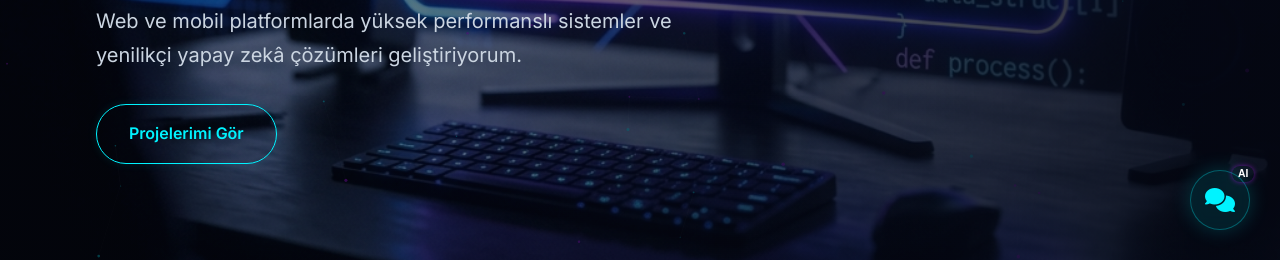
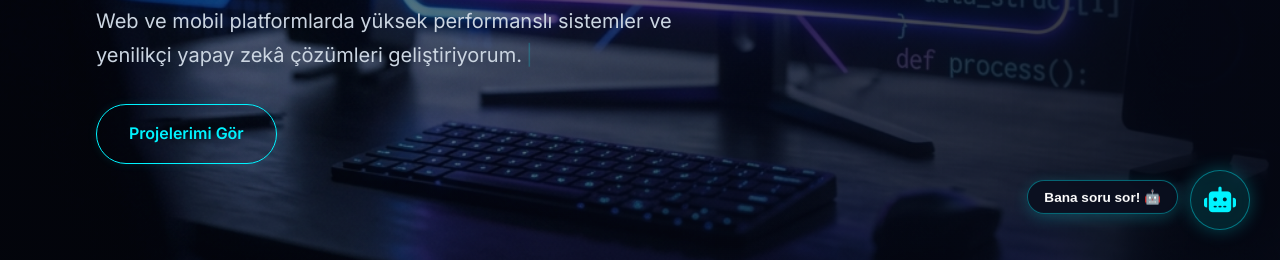
Before and after one commit to Aleyna134/portfolio-website, a website: page index.html in a window 1280 px wide. Shown: the part 540-800 px from the top of the page. Drawn offline with Linux system fonts and the light colour scheme.

Commit message:
style: replace chat bubble icon with robot head and add floating pill label

```diff
--- a/index.html
+++ b/index.html
@@ -360,8 +360,10 @@
     <div id="chatbot-widget" class="chatbot-container">
         <!-- Floating Toggle Button -->
         <button id="chatbot-toggle" class="chatbot-toggle-btn" aria-label="Sohbet Robotunu Aç">
-            <i class="fas fa-comments"></i>
-            <span class="chat-badge">AI</span>
+            <span class="chatbot-label-pill" data-i18n="chat_button_label">Bana soru sor! 🤖</span>
+            <div class="chatbot-icon-circle">
+                <i class="fas fa-robot"></i>
+            </div>
         </button>
 
         <!-- Chat Window -->
--- a/script.js
+++ b/script.js
@@ -79,7 +79,8 @@ const translations = {
         chat_suggest_3: "İletişim bilgileri?",
         chat_error: "Bağlantı hatası oluştu. Lütfen tekrar deneyin.",
         chat_limit_error: "Mesajınız 1000 karakterden uzun olamaz.",
-        chat_welcome: "Merhaba! Ben Aleyna'nın yapay zekâ asistanıyım. Aleyna'nın projeleri, eğitimi veya yetenekleri hakkında merak ettiklerinizi bana sorabilirsiniz."
+        chat_welcome: "Merhaba! Ben Aleyna'nın yapay zekâ asistanıyım. Aleyna'nın projeleri, eğitimi veya yetenekleri hakkında merak ettiklerinizi bana sorabilirsiniz.",
+        chat_button_label: "Bana soru sor! 🤖"
     },
     en: {
         nav_about: "About",
@@ -161,12 +162,19 @@ const translations = {
         chat_suggest_3: "Contact details?",
         chat_error: "A connection error occurred. Please try again.",
         chat_limit_error: "Your message cannot exceed 1000 characters.",
-        chat_welcome: "Hello! I am Aleyna's virtual assistant. You can ask me anything about her projects, education, or technical skills."
+        chat_welcome: "Hello! I am Aleyna's AI assistant. Feel free to ask me anything about Aleyna's projects, education, or skills.",
+        chat_button_label: "Ask me anything! 🤖"
     }
 };
 
 document.addEventListener('DOMContentLoaded', () => {
 
+    const chatbotToggle = document.getElementById('chatbot-toggle');
+    if (chatbotToggle) {
+        chatbotToggle.addEventListener('click', () => {
+            chatbotToggle.classList.toggle('open');
+        });
+    }
 
 
     // --- Typewriter Animation Logic ---
@@ -547,6 +555,7 @@ document.addEventListener('DOMContentLoaded', () => {
     if (chatbotToggle && chatbotWindow && chatClose) {
         chatbotToggle.addEventListener('click', () => {
             chatbotWindow.classList.toggle('hidden');
+            chatbotToggle.classList.toggle('open');
             if (!chatbotWindow.classList.contains('hidden')) {
                 sendWelcomeMessage();
                 chatInput.focus();
@@ -555,6 +564,7 @@ document.addEventListener('DOMContentLoaded', () => {
 
         chatClose.addEventListener('click', () => {
             chatbotWindow.classList.add('hidden');
+            chatbotToggle.classList.remove('open');
         });
     }
 
--- a/styles.css
+++ b/styles.css
@@ -866,41 +866,76 @@ footer {
 
 /* Floating Toggle Button */
 .chatbot-toggle-btn {
+    background: transparent;
+    border: none;
+    cursor: pointer;
+    display: flex;
+    align-items: center;
+    gap: 12px;
+    padding: 0;
+    position: relative;
+    outline: none;
+}
+
+.chatbot-label-pill {
+    background: rgba(10, 15, 30, 0.85);
+    border: 1px solid rgba(0, 243, 255, 0.4);
+    color: #ffffff;
+    font-size: 0.85rem;
+    font-weight: 600;
+    padding: 8px 16px;
+    border-radius: 20px;
+    white-space: nowrap;
+    box-shadow: 0 4px 15px rgba(0, 243, 255, 0.2);
+    backdrop-filter: blur(10px);
+    transition: all 0.3s cubic-bezier(0.175, 0.885, 0.32, 1.275);
+    animation: pillFloat 3s ease-in-out infinite;
+}
+
+.chatbot-toggle-btn:hover .chatbot-label-pill {
+    transform: translateX(-4px) scale(1.05);
+    border-color: var(--cyan);
+    box-shadow: 0 0 20px rgba(0, 243, 255, 0.4);
+}
+
+.chatbot-icon-circle {
     width: 60px;
     height: 60px;
     border-radius: 50%;
-    background: rgba(0, 243, 255, 0.1);
-    border: 1px solid rgba(0, 243, 255, 0.3);
+    background: rgba(0, 243, 255, 0.12);
+    border: 1.5px solid rgba(0, 243, 255, 0.4);
     color: var(--cyan);
-    font-size: 1.5rem;
-    cursor: pointer;
+    font-size: 1.6rem;
     display: flex;
     align-items: center;
     justify-content: center;
-    box-shadow: 0 0 20px rgba(0, 243, 255, 0.2);
-    transition: var(--transition);
+    box-shadow: 0 0 25px rgba(0, 243, 255, 0.3);
     backdrop-filter: blur(10px);
-    position: relative;
+    transition: all 0.3s cubic-bezier(0.175, 0.885, 0.32, 1.275);
+    animation: robotGlow 3s ease-in-out infinite alternate;
 }
 
-.chatbot-toggle-btn:hover {
-    transform: scale(1.1) rotate(5deg);
-    background: rgba(0, 243, 255, 0.2);
-    box-shadow: 0 0 25px rgba(0, 243, 255, 0.5);
+.chatbot-toggle-btn:hover .chatbot-icon-circle {
+    transform: scale(1.1) rotate(8deg);
+    background: rgba(0, 243, 255, 0.25);
+    box-shadow: 0 0 30px rgba(0, 243, 255, 0.6);
     border-color: var(--cyan);
 }
 
-.chat-badge {
-    position: absolute;
-    top: -5px;
-    right: -5px;
-    background: linear-gradient(135deg, var(--magenta), var(--cyan));
-    color: #fff;
-    font-size: 0.65rem;
-    font-weight: 800;
-    padding: 0.15rem 0.35rem;
-    border-radius: 10px;
-    box-shadow: 0 0 5px rgba(188, 19, 254, 0.5);
+.chatbot-toggle-btn.open .chatbot-label-pill {
+    opacity: 0;
+    pointer-events: none;
+    transform: scale(0.8);
+}
+
+@keyframes pillFloat {
+    0%, 100% { transform: translateY(0); }
+    50% { transform: translateY(-4px); }
+}
+
+@keyframes robotGlow {
+    0% { box-shadow: 0 0 15px rgba(0, 243, 255, 0.2); }
+    100% { box-shadow: 0 0 30px rgba(0, 243, 255, 0.5); }
 }
 
 /* Chat Window */
```
